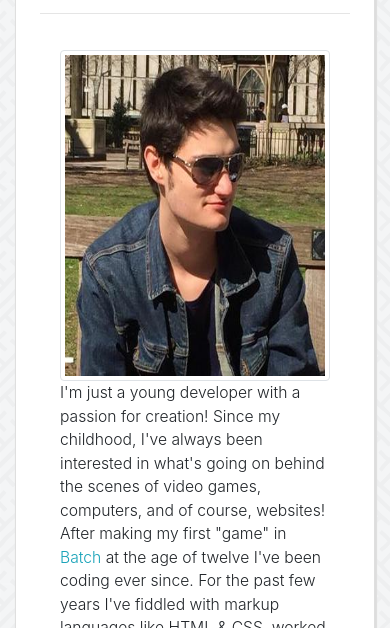
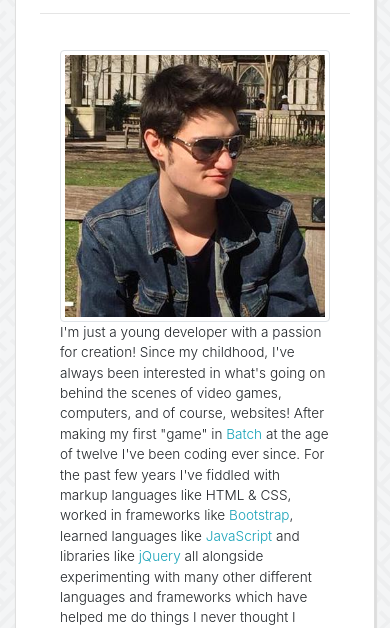
Before and after one commit to IAmShawn98/Bootstrap-Portfolio, a plain HTML site: page index.html in a window 390 px wide. Shown: the part 216-844 px from the top of the page. Drawn offline with nearby package versions, Linux system fonts and the light colour scheme.

```diff
--- a/assets/css/custom.css
+++ b/assets/css/custom.css
@@ -228,7 +228,7 @@
         height: 35% !important;
     }
     p.lead {
-        font-size: 98% !important;
+        font-size: 85% !important;
     }
     .footer {
         position: relative !important;
```
